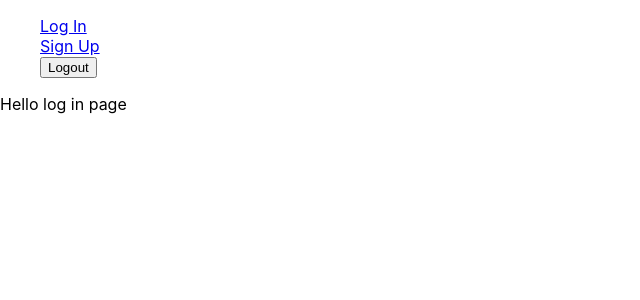
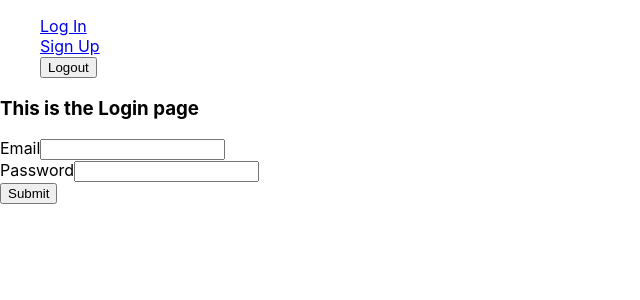
Before and after one commit to bryanakitchen/lab13-todo-front, a React (Create React App) app: page /login in a window 1280 px wide. Shown: the top 300 px of the page, without its empty margins (0-640 px from the left). Built offline with nearby package versions, Linux system fonts and the light colour scheme.

Commit message:
login page

```diff
--- a/src/Login.js
+++ b/src/Login.js
@@ -1,12 +1,49 @@
 import React from 'react';
+import request from 'superagent';
 
 export default class Login extends React.Component {
+    state = {
+        email: '',
+        password: '',
+        loading: false,
+    }
+
+    handleSubmit = async (e) => {
+        e.preventDefault();
+
+        this.setState({loading: true});
+
+        const user = await request
+            .post('https://lab12-todo.herokuapp.com/auth/signin')
+            .send(this.state);
+
+        this.setState({loading: false});
+
+        this.props.handleTokenChange(user.body.token);
+
+        this.props.history.push('/todos')
+    }
+
     render() {
         return (
             <div>
-                Hello log in page
+                <h3>This is the Login page</h3>
+                <form onSubmit={this.handleSubmit}>
+                    <label>
+                        Email
+                        <input
+                        onChange={(e => this.setState({ email: e.target.value }))}
+                        type="email" required />
+                    </label>
+                    <label>
+                        Password
+                        <input
+                        onChange={(e => this.setState({ password: e.target.value }))}
+                        type="password" required />
+                    </label>
+                    <button>Submit</button>
+                </form>
             </div>
         )
     }
 }
-// finish sign up FIRST.
--- a/src/Todos.js
+++ b/src/Todos.js
@@ -1,10 +1,12 @@
 import React from 'react';
 
 export default class Todos extends React.Component {
+
+
     render() {
         return (
             <div>
-                Hello Todos page
+                <h3>This is your ToDo page</h3>
             </div>
         )
     }
```
